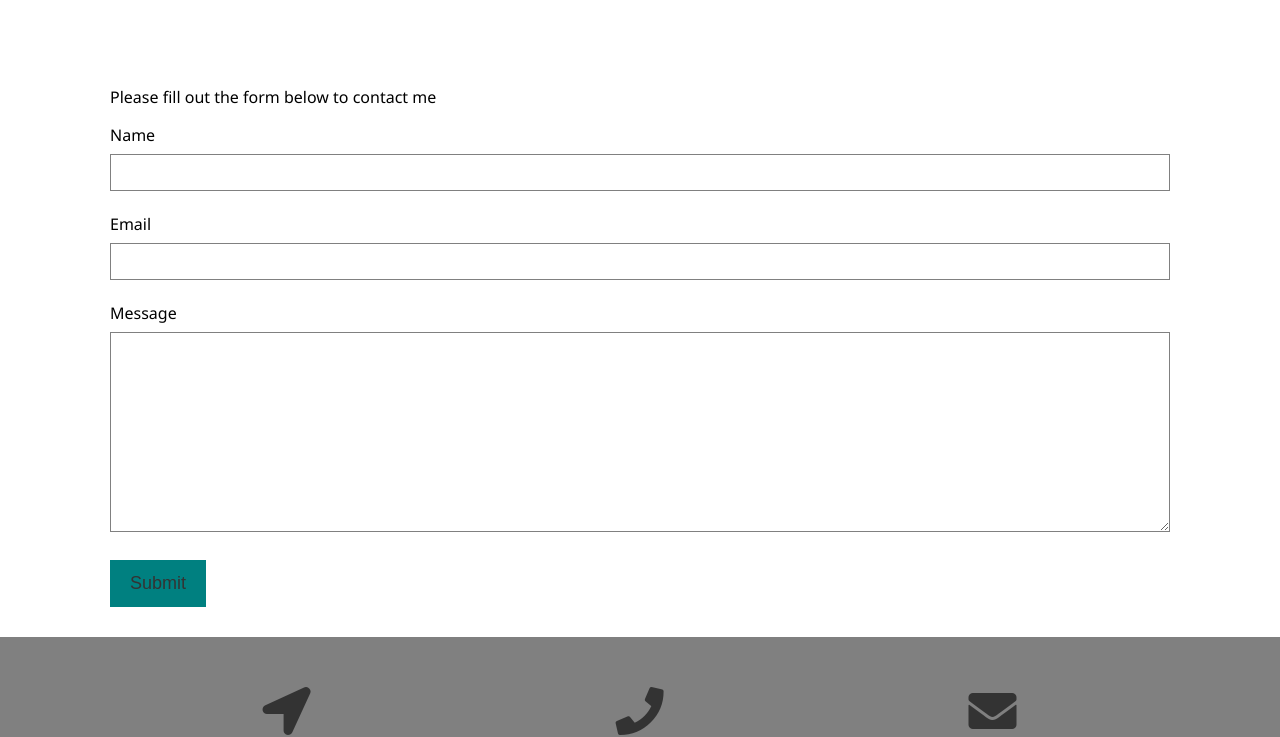
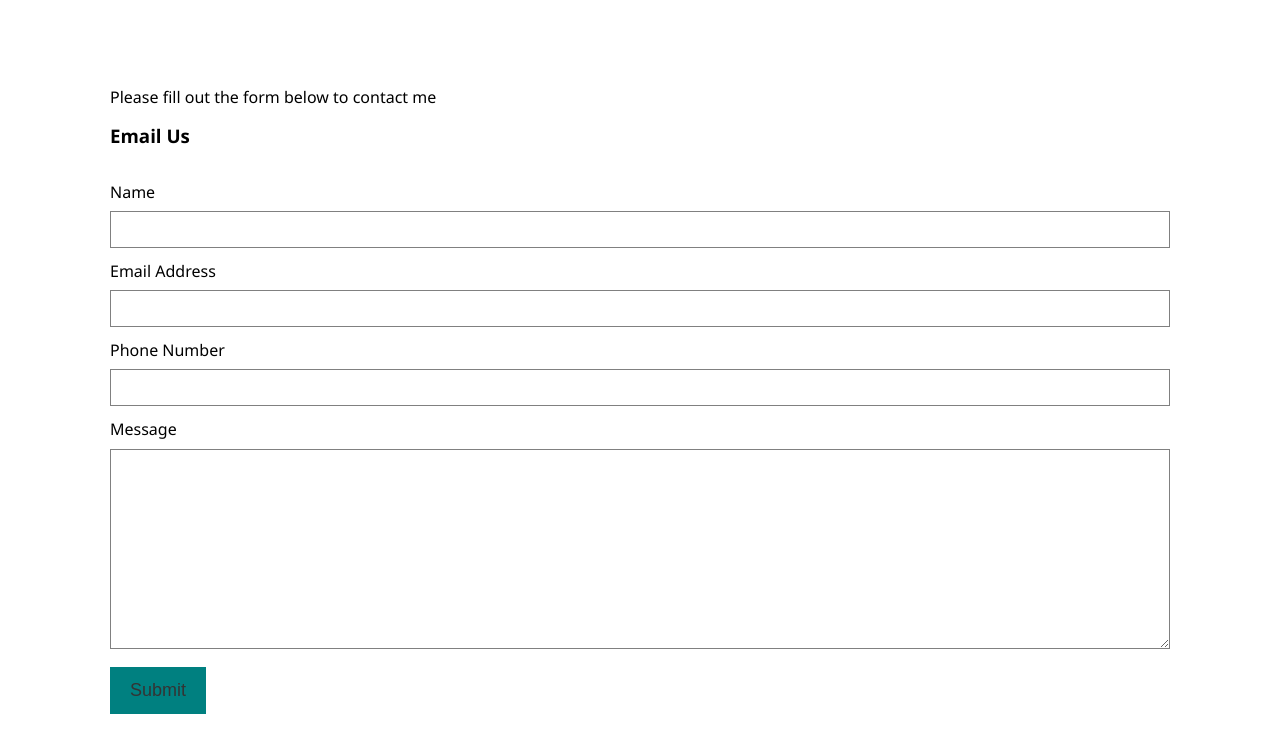
Before and after one commit to rubbishspitfire/rubbishspitspitfire.github.io, a plain HTML site: page contact.html in a window 1280 px wide. Shown: the part 70-807 px from the top of the page. Drawn offline with Linux system fonts and the light colour scheme.

Commit message:
little change have been made

```diff
--- a/contact.html
+++ b/contact.html
@@ -37,19 +37,26 @@
     <div class="container">
       <h1 class="l-heading"><span class="text-primary">Contact</span></h1>
       <p>Please fill out the form below to contact me</p>
-      <form action="process.php">
-        <div class="form-group">
-          <label for="name">Name</label>
-          <input type="text" name="name" id="name">
-        </div>
-        <div class="form-group">
-          <label for="email">Email</label>
-          <input type="email" name="email" id="email">
-        </div>
-        <div class="form-group">
-          <label for="message">Message</label>
-          <textarea name="message" id="message"></textarea>
-        </div>
+
+      <div class="contact">
+        <h3>Email Us</h3>
+        <form>
+          <p>
+            <label>Name</label>
+            <input type="text" name="name">
+          </p>
+          <p>
+            <label>Email Address</label>
+            <input type="email" name="email">
+          </p>
+          <p>
+            <label>Phone Number</label>
+            <input type="text" name="phone">
+          </p>
+          <p class="full">
+            <label>Message</label>
+            <textarea name="message" rows="5"></textarea>
+          </p>
         <button type="submit" class="btn">Submit</button>
       </form>
     </div>
--- a/css/style.css
+++ b/css/style.css
@@ -188,7 +188,6 @@
 
   /* About Info */
   #about-info .info-right {
-    background-image: url('../');
     float: right;
     background-size: cover;
     background-repeat: no-repeat;
```
Also changed, not shown: about.html (+2 -1 lines), index.html (+1 -0 lines).
